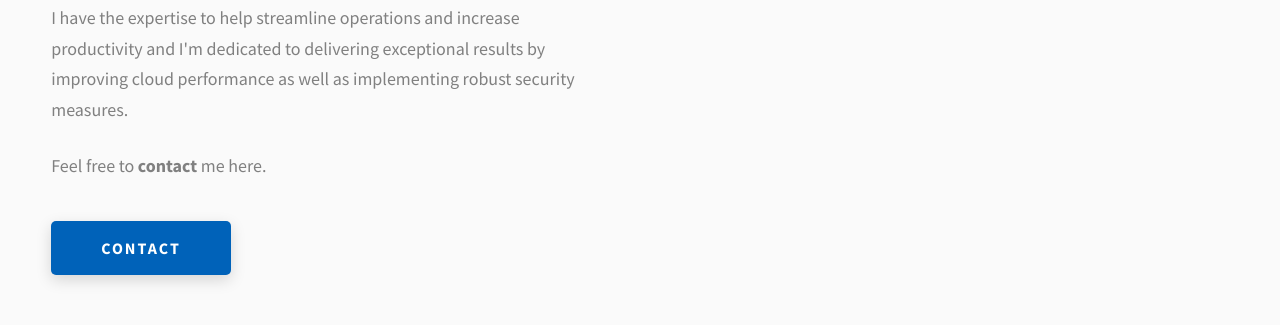
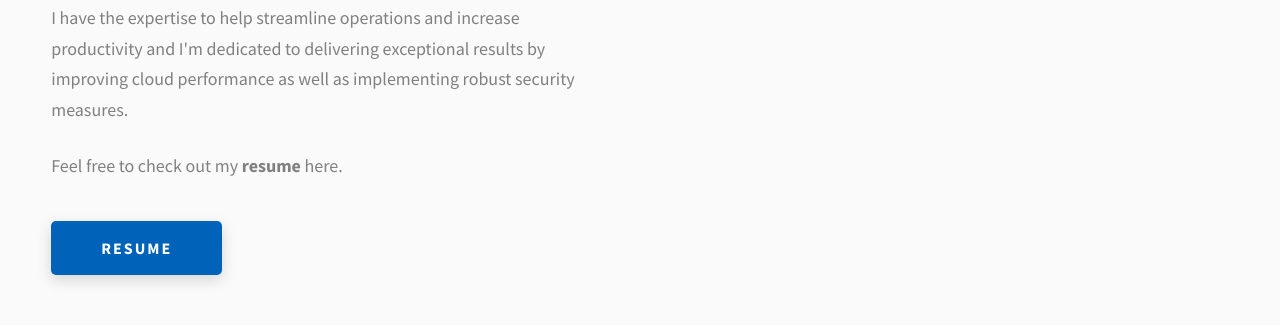
Before and after one commit to SeyiCodes/my-portfolio, a website: page index.html in a window 1280 px wide. Shown: the part 1470-1795 px from the top of the page. Drawn offline with Linux system fonts and the light colour scheme.

Commit message:
added resume link

```diff
--- a/index.html
+++ b/index.html
@@ -187,12 +187,12 @@
               </p>
               <br>
               <p class="about__content-details-para">
-                Feel free to <strong>contact</strong> me here.
+                Feel free to check out my <strong>resume</strong> here.
               </p>
 
             </div>
-            <a href="./#contact" class="btn btn--med btn--theme dynamicBgClr"
-              >Contact</a
+            <a href="./assets/pdf/Oluwaseyi's_Resume.pdf" class="btn btn--med btn--theme dynamicBgClr"
+              >Resume</a
             >
           </div>
           <div class="about__content-skills">
```
